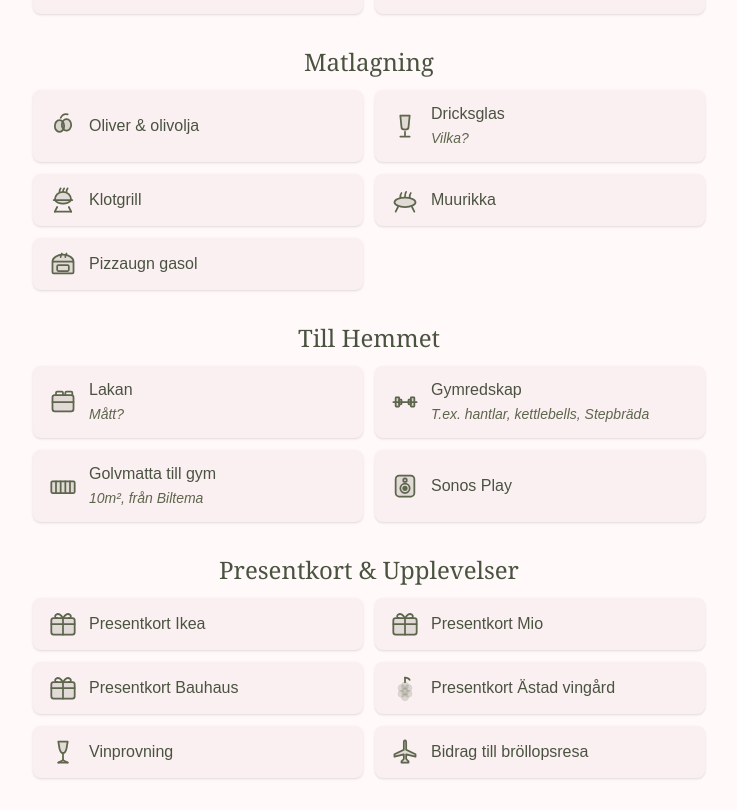
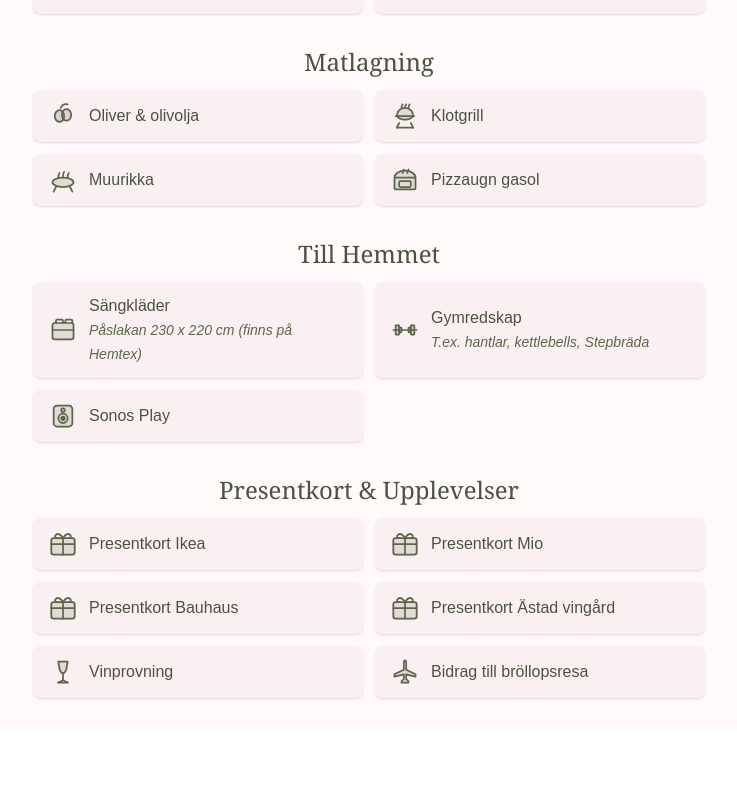
Before and after one commit to Alecktos/alecktos-website, a Next.js app: page /presents in a window 1280 px wide. Shown: the part 1458-2268 px from the top of the page, without its empty margins (271-1008 px from the left). After the commit the page ends 2188 px from the top, so only its background shows below. Built offline with nearby package versions, Linux system fonts and the light colour scheme.

Commit message:
Remove GrapesIcon and update related gift entries

```diff
--- a/app/components/GiftIcons.tsx
+++ b/app/components/GiftIcons.tsx
@@ -156,21 +156,6 @@ export function GiftCardIcon(): JSX.Element {
 	);
 }
 
-export function GrapesIcon(): JSX.Element {
-	return (
-		<svg {...svgProps}>
-			<circle cx="9" cy="12" r="2.5" fill="currentColor" opacity="0.2" />
-			<circle cx="15" cy="12" r="2.5" fill="currentColor" opacity="0.2" />
-			<circle cx="12" cy="10" r="2.5" fill="currentColor" opacity="0.2" />
-			<circle cx="12" cy="15" r="2.5" fill="currentColor" opacity="0.2" />
-			<circle cx="12" cy="20" r="2.5" fill="currentColor" opacity="0.2" />
-			<circle cx="9" cy="17" r="2.5" fill="currentColor" opacity="0.2" />
-			<circle cx="15" cy="17" r="2.5" fill="currentColor" opacity="0.2" />
-			<path d="M12 7 v-4" />
-			<path d="M12 3 q3 0 4 2" />
-		</svg>
-	);
-}
 
 export function WineIcon(): JSX.Element {
 	return (
--- a/app/presents/page.tsx
+++ b/app/presents/page.tsx
@@ -12,7 +12,6 @@ import {
 	HedgeTrimmerIcon,
 	AxeIcon,
 	GiftCardIcon,
-	GrapesIcon,
 	WineIcon,
 	AirplaneIcon,
 	ScrewdriverIcon,
@@ -71,7 +70,7 @@ const categories: GiftCategory[] = [
 		title: "Matlagning",
 		gifts: [
 			{ name: "Oliver & olivolja", icon: <OlivesIcon /> },
-			{ name: "Dricksglas", icon: <DrinkingGlassIcon />, comment: "Vilka?" },
+			// { name: "Dricksglas", icon: <DrinkingGlassIcon />, comment: "Vilka?" },
 			{ name: "Klotgrill", icon: <KettleGrillIcon /> },
 			{ name: "Muurikka", icon: <MuurikkaIcon /> },
 			{ name: "Pizzaugn gasol", icon: <PizzaOvenIcon /> },
@@ -80,9 +79,9 @@ const categories: GiftCategory[] = [
 	{
 		title: "Till Hemmet",
 		gifts: [
-			{ name: "Lakan", icon: <BedSheetsIcon />, comment: "Mått?" },
+			{ name: "Sängkläder", icon: <BedSheetsIcon />, comment: "Påslakan 230 x 220 cm (finns på Hemtex)" },
 			{ name: "Gymredskap", icon: <GymIcon />, comment: "T.ex. hantlar, kettlebells, Stepbräda" },
-			{ name: "Golvmatta till gym", icon: <GymMatIcon />, comment: "10m², från Biltema" },
+			// { name: "Golvmatta till gym", icon: <GymMatIcon />, comment: "10m², från Biltema" },
 			{ name: "Sonos Play", icon: <SpeakerIcon /> },
 		],
 	},
@@ -92,7 +91,7 @@ const categories: GiftCategory[] = [
 			{ name: "Presentkort Ikea", icon: <GiftCardIcon /> },
 			{ name: "Presentkort Mio", icon: <GiftCardIcon /> },
 			{ name: "Presentkort Bauhaus", icon: <GiftCardIcon /> },
-			{ name: "Presentkort Ästad vingård", icon: <GrapesIcon /> },
+			{ name: "Presentkort Ästad vingård", icon: <GiftCardIcon /> },
 			{ name: "Vinprovning", icon: <WineIcon /> },
 			{ name: "Bidrag till bröllopsresa", icon: <AirplaneIcon /> },
 		],
```
